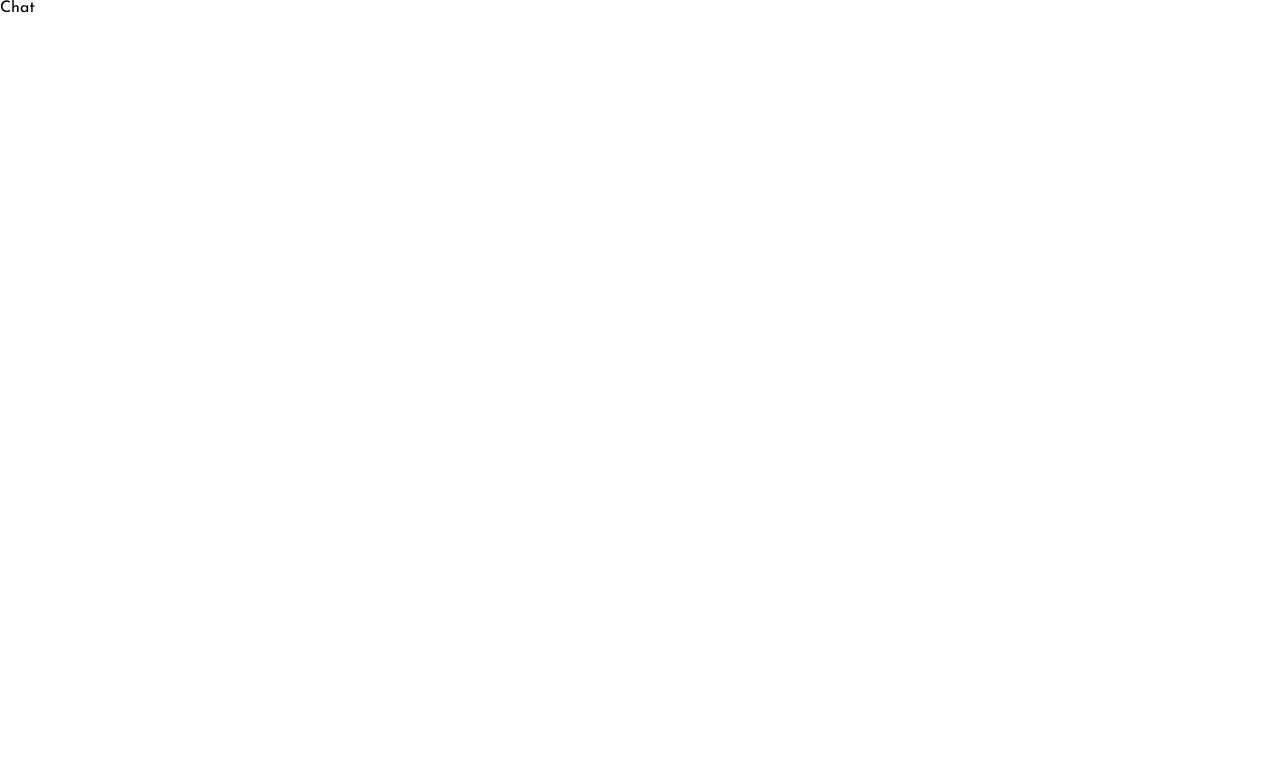
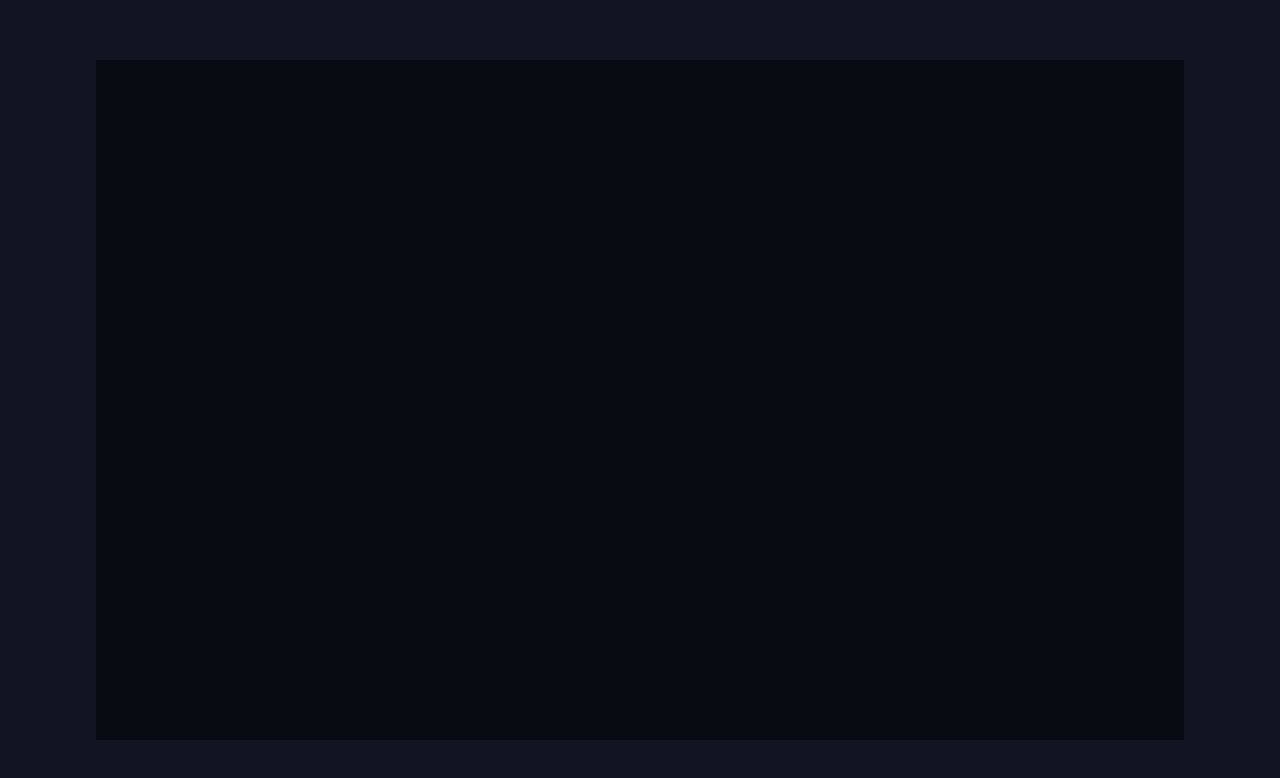
Before and after one commit to ascenDeveloper/realTimeChatAppFront, a React (Create React App) app: page / in a window 1280 px wide. Shown: the top 778 px of the page. Built offline with nearby package versions, Linux system fonts and the light colour scheme; the HTML template or start-up script is replaced by a standard one.

Commit message:
Data de chat configurado la caja

```diff
--- a/src/pages/Chat.jsx
+++ b/src/pages/Chat.jsx
@@ -1,9 +1,35 @@
 import React from 'react'
+import styled from 'styled-components'
 
 function Chat() {
     return (
-        <div>Chat</div>
+        <Container>
+            <div className="container">
+
+            </div>
+        </Container>
     )
 }
 
 export default Chat
+
+const Container = styled.div`
+    height: 100vh;
+    width: 100vw;
+    display: flex;
+    flex-direction: column;
+    justify-content: center;
+    gap: 1rem;
+    align-items: center;
+    background-color: #131324;
+    .container{
+        height: 85vh;
+        width: 85vw;
+        background-color: #00000076;
+        display: grid;
+        grid-template-columns: 25% 75%;
+        @media screen and (min-width: 720px) and (max-width: 1080px){
+            grid-template-columns: 35% 65%;
+        }
+    }
+`
--- a/src/pages/Login.jsx
+++ b/src/pages/Login.jsx
@@ -23,7 +23,7 @@ function Login() {
 
     useEffect(() => {
         if (localStorage.getItem('chat-app-user')) {
-            navigate('/')
+            navigate("/");
         }
     }, [])
 
--- a/src/pages/SetAvatar.jsx
+++ b/src/pages/SetAvatar.jsx
@@ -22,6 +22,12 @@ function SetAvatar() {
         theme: 'dark',
     }
 
+    useEffect(() => {
+        if (localStorage.getItem('chat-app-user'.isAvatarImageSet)) {
+            navigate("/");
+        }
+    }, [])
+
     const setProfilePicture = async () => {
         if (selectedAvatar === undefined) {
             toast.error('Please select an avatar', toastOptions)
@@ -41,11 +47,7 @@ function SetAvatar() {
             }
         }
     }
-    useEffect(() => {
-        if (localStorage.getItem('chat-app-user')) {
-            navigate('/')
-        }
-    }, [])
+
     useEffect(() => {
         const fetchImage = async () => {
             const data = [];
```
Also changed, not shown: src/components/Contacs.jsx (added, +9 -0 lines).
